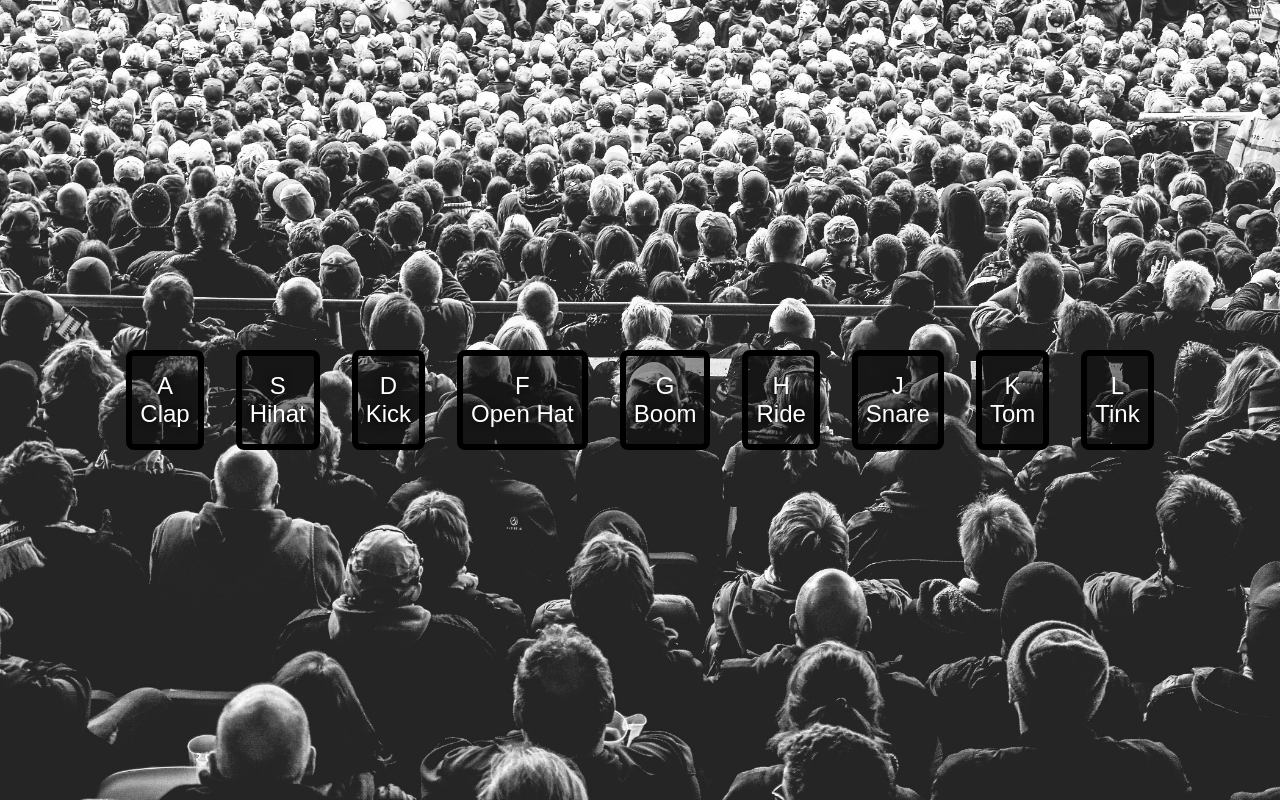
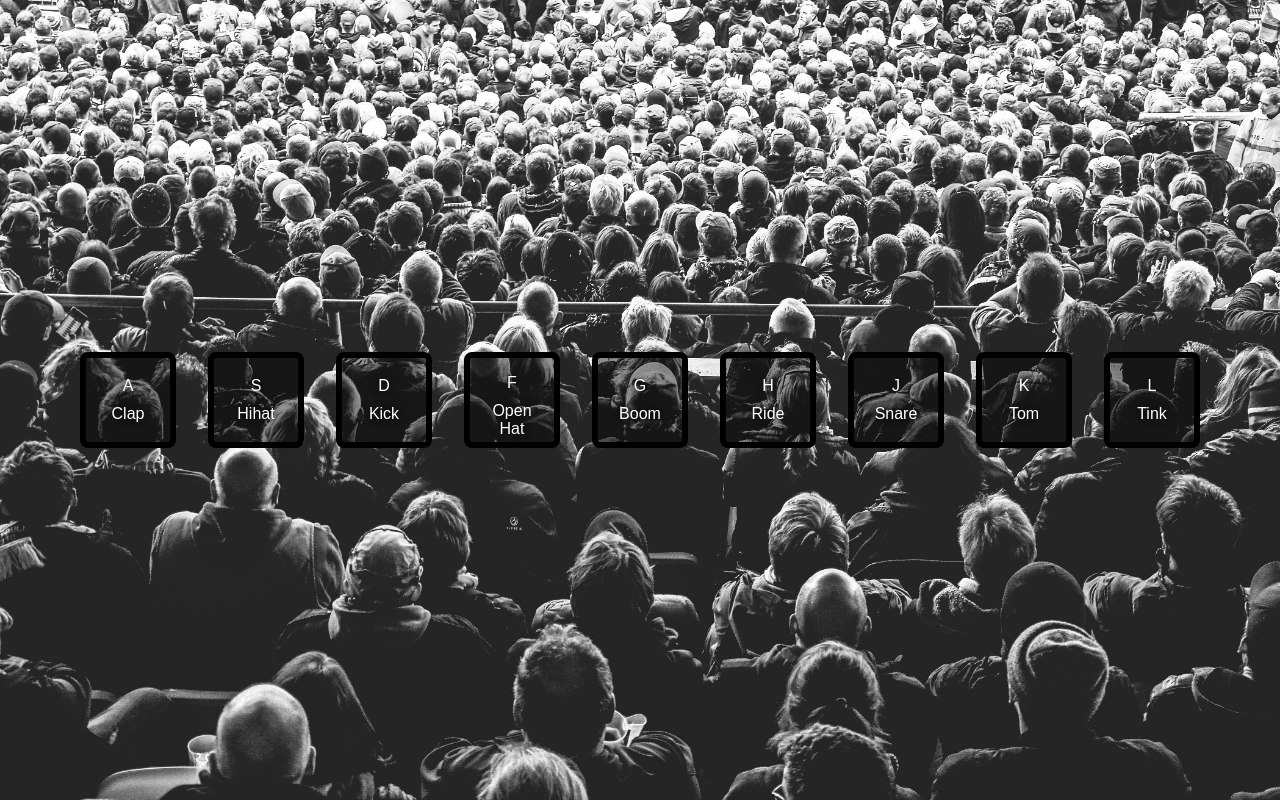
Before and after one commit to muhsinahm/javascript-30, a plain HTML site: page DrumKit/index.html in a window 1280 px wide. Drawn offline with Linux system fonts and the light colour scheme.

Commit message:
completed

```diff
--- a/DrumKit/drumkit.css
+++ b/DrumKit/drumkit.css
@@ -22,18 +22,25 @@ body{
   justify-content: center;
 }
 .keys {
-
   border: .4rem solid black;
+  width: 6rem;
+  height: 6rem;
   border-radius: .5rem;
   margin: 1rem;
-  font-size: 1.5rem;
+  font-size: 1rem;
   padding: 1rem .5rem;
   color: white;
   background: rgba(0,0,0,0.4);
   text-shadow: 0 0 .5rem black;
   }
 
+  .keys:active{
+    transform: scale(1.1);
+    border-color: #ffc600;
+  }
+
   .key-text{
     display: flex;
     flex-direction: column;
+    gap: 0.6rem;
   }
--- a/DrumKit/drumkit.js
+++ b/DrumKit/drumkit.js
@@ -1,12 +1,12 @@
 import { keysData } from "./keysData.js";
 
 function createButton() {
-  var container = document.getElementById("keys-container");
+  const container = document.getElementById("keys-container");
   keysData.forEach((item) => {
-    var btn = document.createElement("button");
+    const btn = document.createElement("button");
     btn.className = "keys";
 
-    var btnText = document.createElement("div");
+    const btnText = document.createElement("div");
     btnText.className = "key-text";
 
     var keyCharacter = document.createElement("span");
```
